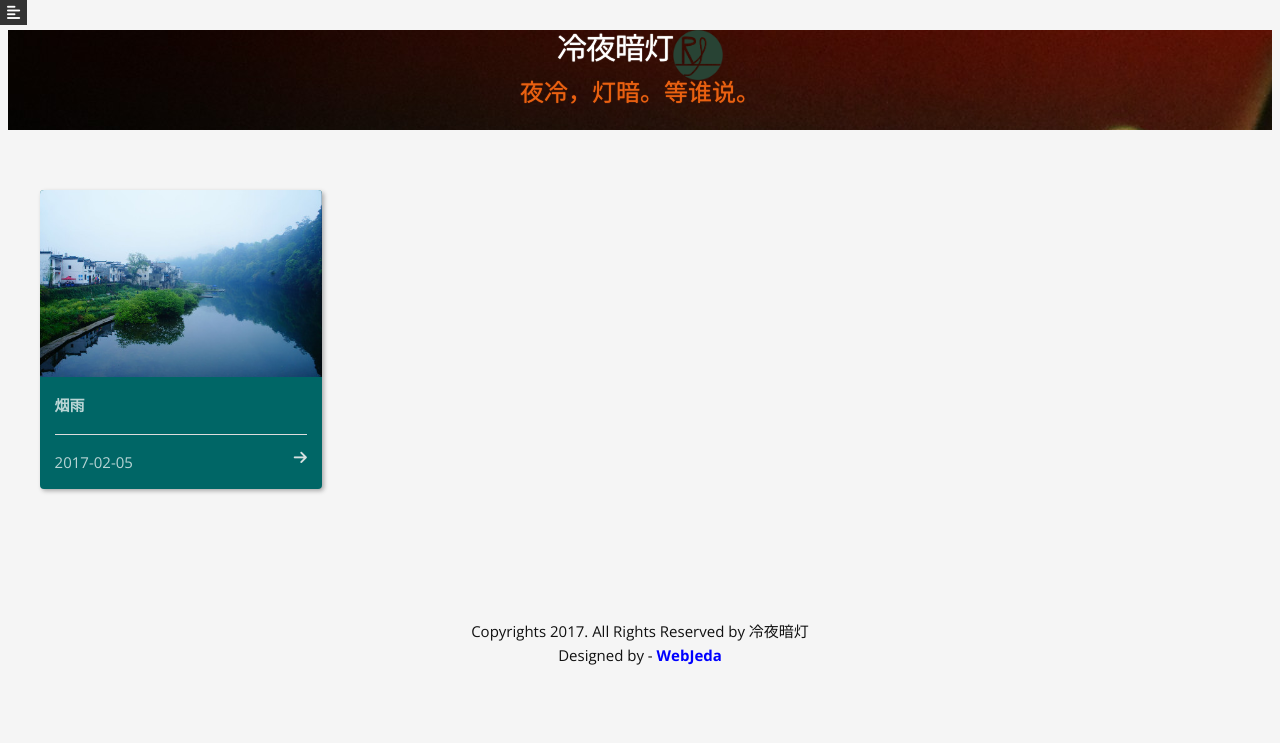
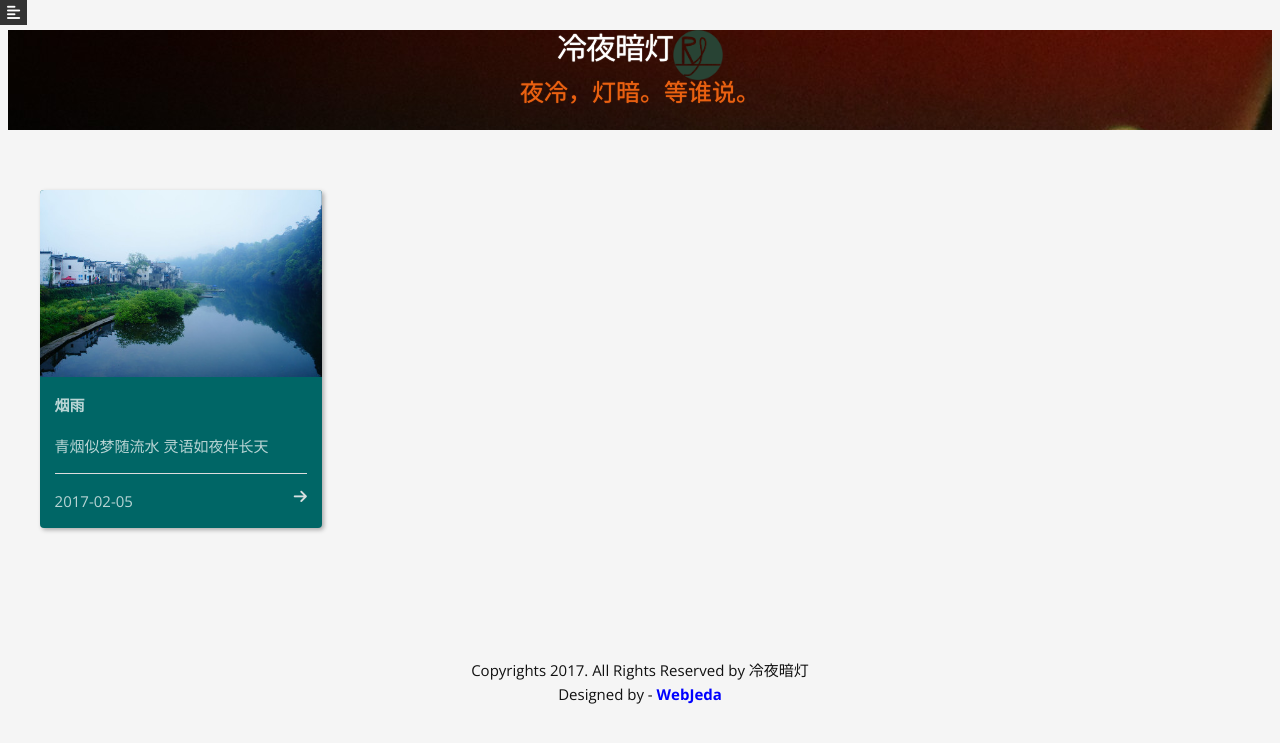
Before and after one commit to GitHubNull/GitHubNull.github.io, a Jekyll site: the page built from index.html, in a window 1280 px wide. Shown: the top 743 px of the page. Built offline with Jekyll 4.4.1, drawn with Linux system fonts in a browser that asks for light colours; nearby versions of some CDN libraries.

Commit message:
添加描述（简要说明）2017年 02月 05日 星期日 19:36:23 CST

```diff
--- a/_posts/2017-02-05-烟雨.markdown
+++ b/_posts/2017-02-05-烟雨.markdown
@@ -1,6 +1,7 @@
 ---
 layout: post
 title:  "烟雨"
+description: 青烟似梦随流水	灵语如夜伴长天
 date:  2017-02-05 18:22:12
 categories: 诗歌
 img: qingyan.jpg
```
